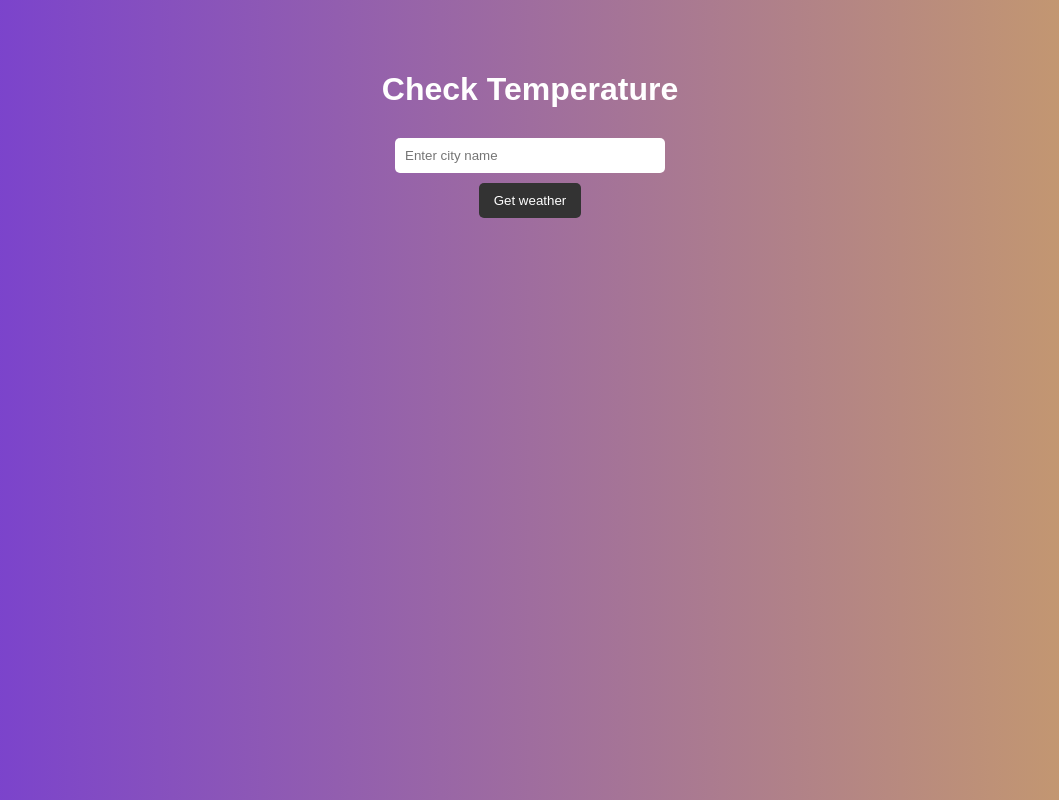
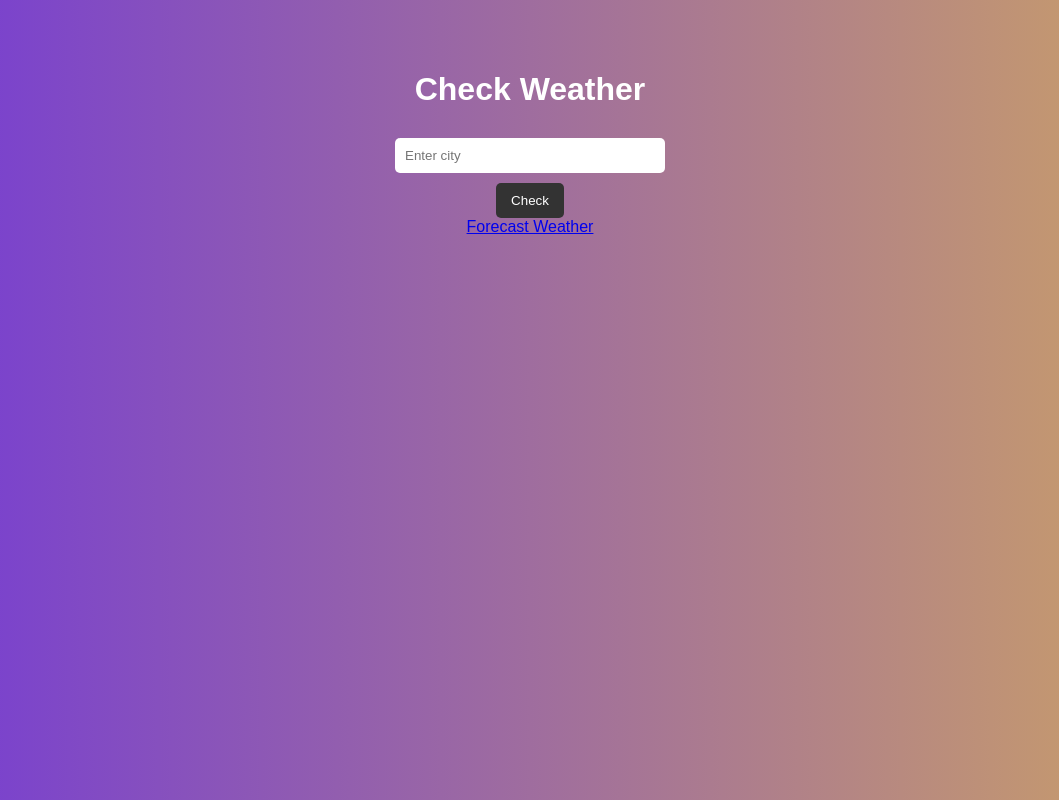
Before and after one commit to rytvee/weatherapp, a plain HTML site: page index.html in a window 1280 px wide. Shown: the whole page, without its empty margins (110-1169 px from the left). Drawn offline with Linux system fonts and the light colour scheme.

Commit message:
Update index.html

```diff
--- a/index.html
+++ b/index.html
@@ -3,19 +3,21 @@
 <head>
   <meta charset="UTF-8" />
   <meta name="viewport" content="width=device-width, initial-scale=1.0" />
-  <title>Weather App</title>
-  <link rel="stylesheet" href="styles.css">
+  <title>Weather App | Check Weather</title>
+  <link rel="icon" href="images/favicon.ico" />
+  <link rel="stylesheet" href="styles.css" />
 </head>
 <body>
-  <h1>Check Temperature</h1>
+  <h1>Check Weather</h1>
 
   <form id="weatherForm">
-    <input type="text" id="cityInput" placeholder="Enter city name" required />
-    <button type="submit">Get weather</button>
+    <input type="text" id="cityInput" placeholder="Enter city" required />
+    <button type="submit">Check</button>
   </form>
 
   <div id="weather"></div>
+  <a class="link" href="forecast.html">Forecast Weather</a>
 
-  <script src="script.js"></script>
+  <script src="weather.js"></script>
 </body>
 </html>
```
